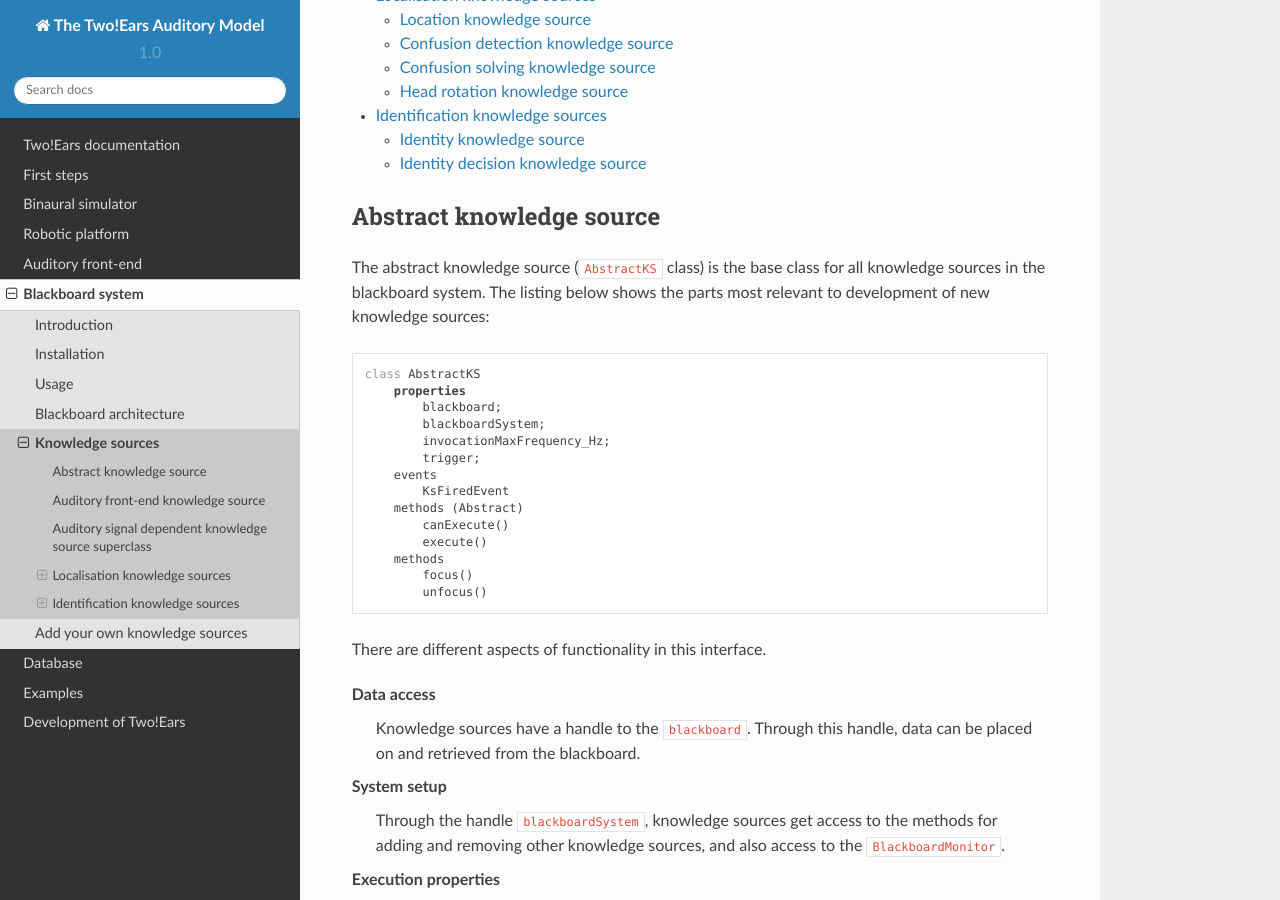
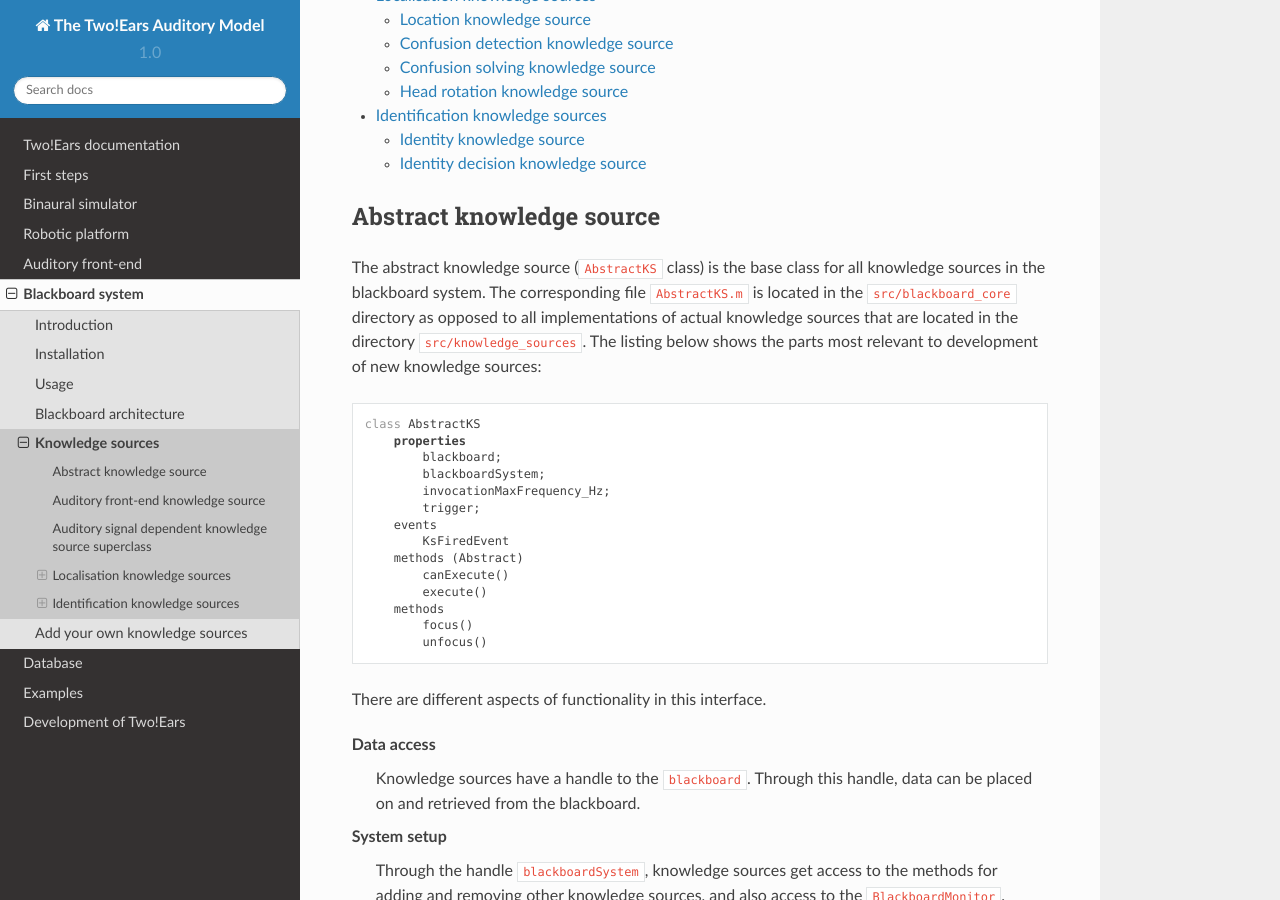
Before and after one commit to TWOEARS/documentation, a Sphinx documentation site: the page built from doc/blackboard/knowledge-sources.txt, in a window 1280 px wide and 900 px high, scrolled down 320 px. Built offline with Sphinx 7.4.7 and the Read the Docs theme 2.0.0, drawn with Linux system fonts in a browser that asks for light colours; pages that are not in the unit, such as notebooks, are missing from menus.

Commit message:
Update AbstractKS description

```diff
--- a/doc/blackboard/knowledge-sources.txt
+++ b/doc/blackboard/knowledge-sources.txt
@@ -16,9 +16,12 @@ the |blackboard|, those are:
 Abstract knowledge source
 -------------------------
 
-The abstract knowledge source (``AbstractKS`` class) is the base class
-for all knowledge sources in the blackboard system. The listing below
-shows the parts most relevant to development of new knowledge sources::
+The abstract knowledge source (``AbstractKS`` class) is the base class for all
+knowledge sources in the blackboard system. The corresponding file
+:file:`AbstractKS.m` is located in the ``src/blackboard_core`` directory as
+opposed to all implementations of actual knowledge sources that are located in
+the directory ``src/knowledge_sources``. The listing below shows the parts most
+relevant to development of new knowledge sources::
 
     class AbstractKS
         properties
```
